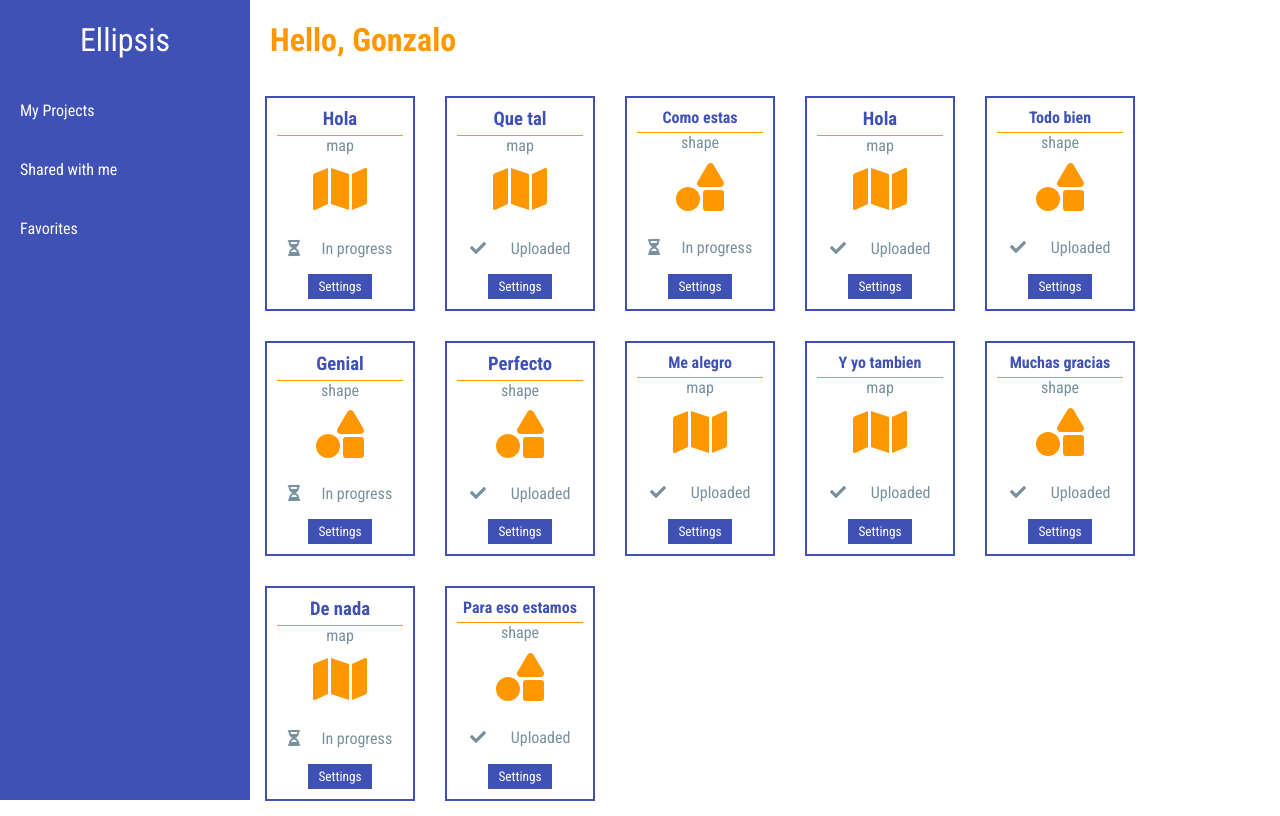
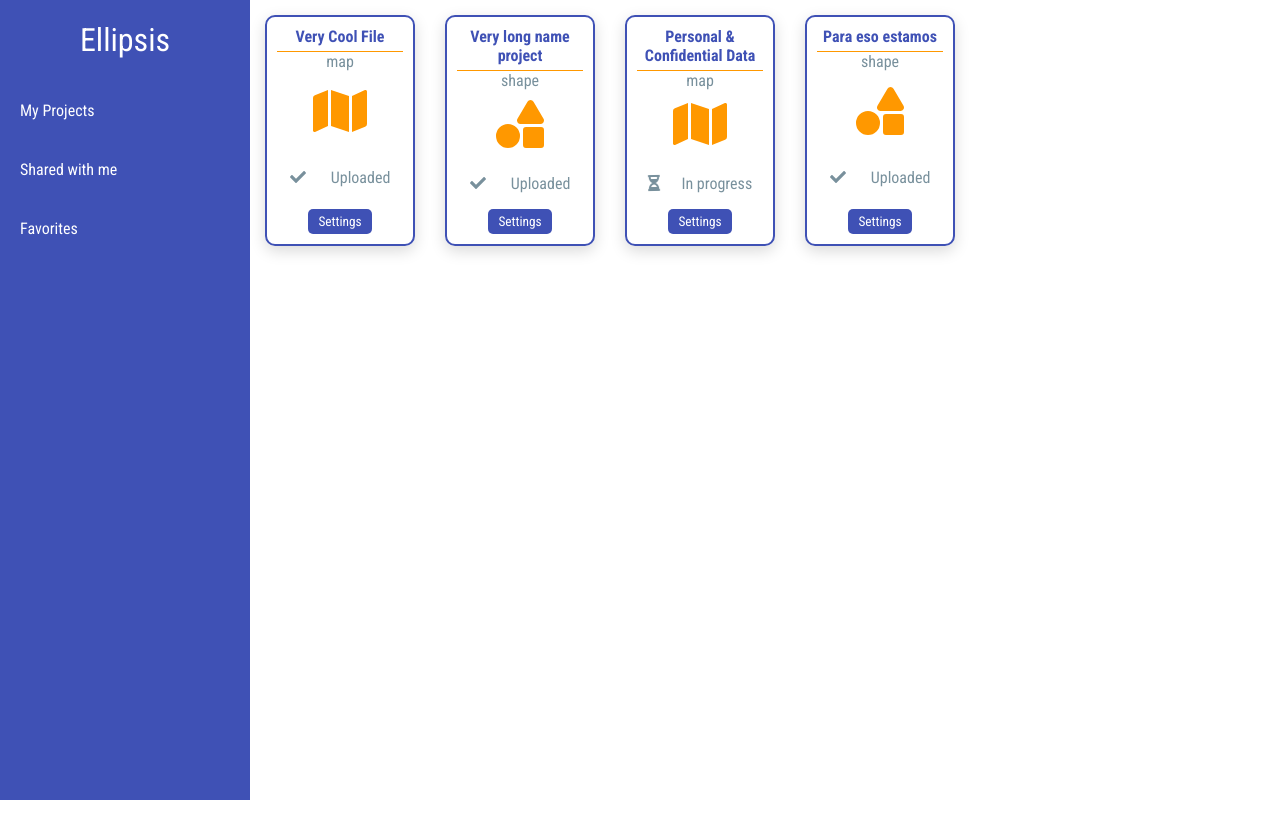
Before and after one commit to gonalc/ellipsis, a React (Create React App) app: page /projects in a window 1280 px wide. Built offline with nearby package versions, Linux system fonts and the light colour scheme.

Commit message:
improving design

```diff
--- a/public/styles/_general.scss
+++ b/public/styles/_general.scss
@@ -17,6 +17,7 @@ button,
     border: none;
     padding: 5px 10px;
     background-color: $indigo;
+    border-radius: 5px;
     color: white;
     cursor: pointer;
     font-weight: 500;
@@ -35,3 +36,9 @@ button,
     background-color: $orange;
     color: $white;
 }
+
+.box {
+    border: 2px solid $indigo;
+    border-radius: 10px;
+    @include box-shadow(0, 5px, 15px, rgba($black, .15));
+}
--- a/src/App.scss
+++ b/src/App.scss
@@ -4,9 +4,8 @@
     height: 100vh;
     display: flex;
     .content {
-        .name {
-            padding-left: 20px;
-            color: $orange;
-        }
+        height: 100vh;
+        width: 100%;
+        overflow: scroll;
     }
 }
--- a/src/App.tsx
+++ b/src/App.tsx
@@ -1,5 +1,5 @@
 import React, { useEffect, useState } from 'react';
-import { Route, RouteProps, Switch, withRouter } from 'react-router-dom';
+import { Redirect, Route, RouteProps, Switch, withRouter } from 'react-router-dom';
 import './App.scss';
 import Item from './components/Item/Item';
 import Sidebar from './components/Sidebar/Sidebar';
@@ -21,7 +21,8 @@ function App({ location }: RouteProps) {
     } else if (pathname.indexOf('shared-with-me') >= 0) {
       // Find the files other users have shared with me
       displayProjects = myself!.sharedWithMe.map((p: number): ICustomObject => getProjectById(p));
-    } else if (pathname.indexOf('my-projects') >= 0) {
+    // } else if (pathname.indexOf('my-projects') >= 0) {
+    } else {
       // Find my own projects
       displayProjects = db.filter((f) => f.owner === myself!.id);
     }
@@ -43,10 +44,10 @@ function App({ location }: RouteProps) {
     <div className="App">
       <Sidebar />
       <div className="content">
-        {myself && <h1 className='name'>Hello, {myself.name}</h1>}
         <Switch>
           <Route path='/project/:project_id' render={() => <SingleProject />} />
-          <Route path='/' render={() => <Projects projects={projects} />} />
+          <Route path='/projects' render={() => <Projects projects={projects} />} />
+          <Redirect to='projects/my-projects' />
         </Switch>
       </div>
     </div>
--- a/src/components/Item/Item.scss
+++ b/src/components/Item/Item.scss
@@ -1,4 +1,5 @@
 @import "public/styles/colors";
+@import "public/styles/css3-mixins";
 
 .Item {
     border: 2px solid $indigo;
@@ -10,6 +11,8 @@
     display: flex;
     flex-direction: column;
     justify-content: space-between;
+    border-radius: 10px;
+    @include box-shadow(0, 5px, 15px, rgba($black, .15));
     header {
         h3 {
             margin: 0;
--- a/src/components/Sidebar/Sidebar.scss
+++ b/src/components/Sidebar/Sidebar.scss
@@ -15,8 +15,27 @@
                     padding: 20px;
                     width: 100%;
                     transition: all .3s ease-in-out;
+                    position: relative;
                     &.active {
                         background-color: $blue;
+                    }
+                    &::before {
+                        content: '';
+                        position: absolute;
+                        top: 0;
+                        bottom: 0;
+                        margin: auto;
+                        left: 10px;
+                        width: 1px;
+                        height: 100%;
+                        max-height: 0;
+                        transition: max-height .3s ease-in-out;
+                        background-color: white;
+                    }
+                    &:hover {
+                        &::before {
+                            max-height: 70%;
+                        }
                     }
                 }
             }
--- a/src/components/Sidebar/Sidebar.tsx
+++ b/src/components/Sidebar/Sidebar.tsx
@@ -14,7 +14,7 @@ const Sidebar = () => {
                 <ul>
                     <li>
                         <NavLink
-                            to='/my-projects'
+                            to='/projects/my-projects'
                             className='nav-link'
                             activeClassName='active'
                         >
@@ -23,7 +23,7 @@ const Sidebar = () => {
                     </li>
                     <li>
                         <NavLink
-                            to='/shared-with-me'
+                            to='/projects/shared-with-me'
                             className='nav-link'
                             activeClassName='active'
                         >
@@ -32,7 +32,7 @@ const Sidebar = () => {
                     </li>
                     <li>
                         <NavLink
-                            to='/favorites'
+                            to='/projects/favorites'
                             className='nav-link'
                             activeClassName='active'
                         >
--- a/src/containers/SingleProject/SingleProject.scss
+++ b/src/containers/SingleProject/SingleProject.scss
@@ -1,4 +1,5 @@
 @import "public/styles/colors";
+@import "public/styles/general";
 
 .SingleProject {
     box-sizing: border-box;
@@ -50,7 +51,14 @@
             }
         }
     }
+    .bottom-container {
+        display: flex;
         .creation-container {
+            box-sizing: border-box;
+            padding: 10px 20px;
+            margin: 20px 0;
+            max-width: 800px;
+            @extend .box;
             p, h3 {
                 color: $indigo;
             }
@@ -77,3 +85,4 @@
             }
         }
     }
+}
--- a/src/containers/SingleProject/SingleProject.tsx
+++ b/src/containers/SingleProject/SingleProject.tsx
@@ -78,6 +78,7 @@ const SingleProject = ({ match }: RouteChildrenProps) => {
                 </div>
                 <img src="/img/map.png" alt="Placeholder map of Madrid" />
             </div>
+            <div className="bottom-container">
                 <div className="creation-container">
                     <p className='bold'>Created by:</p>
                     {owner && (
@@ -108,6 +109,7 @@ const SingleProject = ({ match }: RouteChildrenProps) => {
                     )}
                 </div>
             </div>
+        </div>
     );
 };
 
--- a/src/data.ts
+++ b/src/data.ts
@@ -55,7 +55,7 @@ export const db: ICustomObject[] = [
     {
         id: 1,
         type: 'map',
-        name: 'Hola',
+        name: 'Important Document',
         status: 'in-progress',
         position: [40, -3],
         owner: 1,
@@ -65,7 +65,7 @@ export const db: ICustomObject[] = [
     {
         id: 2,
         type: 'map',
-        name: 'Que tal',
+        name: 'Awesome File',
         status: 'uploaded',
         position: [12, 3],
         owner: 2,
@@ -75,7 +75,7 @@ export const db: ICustomObject[] = [
     {
         id: 3,
         type: 'shape',
-        name: 'Como estas',
+        name: 'Final Project',
         status: 'in-progress',
         position: [34, -13],
         owner: 3,
@@ -85,7 +85,7 @@ export const db: ICustomObject[] = [
     {
         id: 4,
         type: 'map',
-        name: 'Hola',
+        name: 'University Work',
         status: 'uploaded',
         position: [21, 10],
         owner: 1,
@@ -95,7 +95,7 @@ export const db: ICustomObject[] = [
     {
         id: 5,
         type: 'shape',
-        name: 'Todo bien',
+        name: 'Data Report',
         status: 'uploaded',
         position: [4, -30],
         owner: 2,
@@ -105,7 +105,7 @@ export const db: ICustomObject[] = [
     {
         id: 6,
         type: 'shape',
-        name: 'Genial',
+        name: 'Awesome graphics',
         status: 'in-progress',
         position: [90, 2],
         owner: 3,
@@ -115,7 +115,7 @@ export const db: ICustomObject[] = [
     {
         id: 7,
         type: 'shape',
-        name: 'Perfecto',
+        name: 'Geographic Information',
         status: 'uploaded',
         position: [41, -9],
         owner: 1,
@@ -125,7 +125,7 @@ export const db: ICustomObject[] = [
     {
         id: 8,
         type: 'map',
-        name: 'Me alegro',
+        name: 'Vector Handling Report',
         status: 'uploaded',
         position: [22, -23],
         owner: 2,
@@ -135,7 +135,7 @@ export const db: ICustomObject[] = [
     {
         id: 9,
         type: 'map',
-        name: 'Y yo tambien',
+        name: 'Very Cool File',
         status: 'uploaded',
         position: [17, -14],
         owner: 4,
@@ -145,7 +145,7 @@ export const db: ICustomObject[] = [
     {
         id: 10,
         type: 'shape',
-        name: 'Muchas gracias',
+        name: 'Very long name project',
         status: 'uploaded',
         position: [33, 13],
         owner: 4,
@@ -155,7 +155,7 @@ export const db: ICustomObject[] = [
     {
         id: 11,
         type: 'map',
-        name: 'De nada',
+        name: 'Personal & Confidential Data',
         status: 'in-progress',
         position: [90, 90],
         owner: 4,
--- a/tsconfig.json
+++ b/tsconfig.json
@@ -18,7 +18,7 @@
     "resolveJsonModule": true,
     "isolatedModules": true,
     "noEmit": true,
-    "jsx": "react-jsx"
+    "jsx": "react"
   },
   "include": [
     "src"
```
Also changed, not shown: 1 other file (tests, documents, lock files or other folders). Lines whose indentation alone changed are shown as unchanged.
